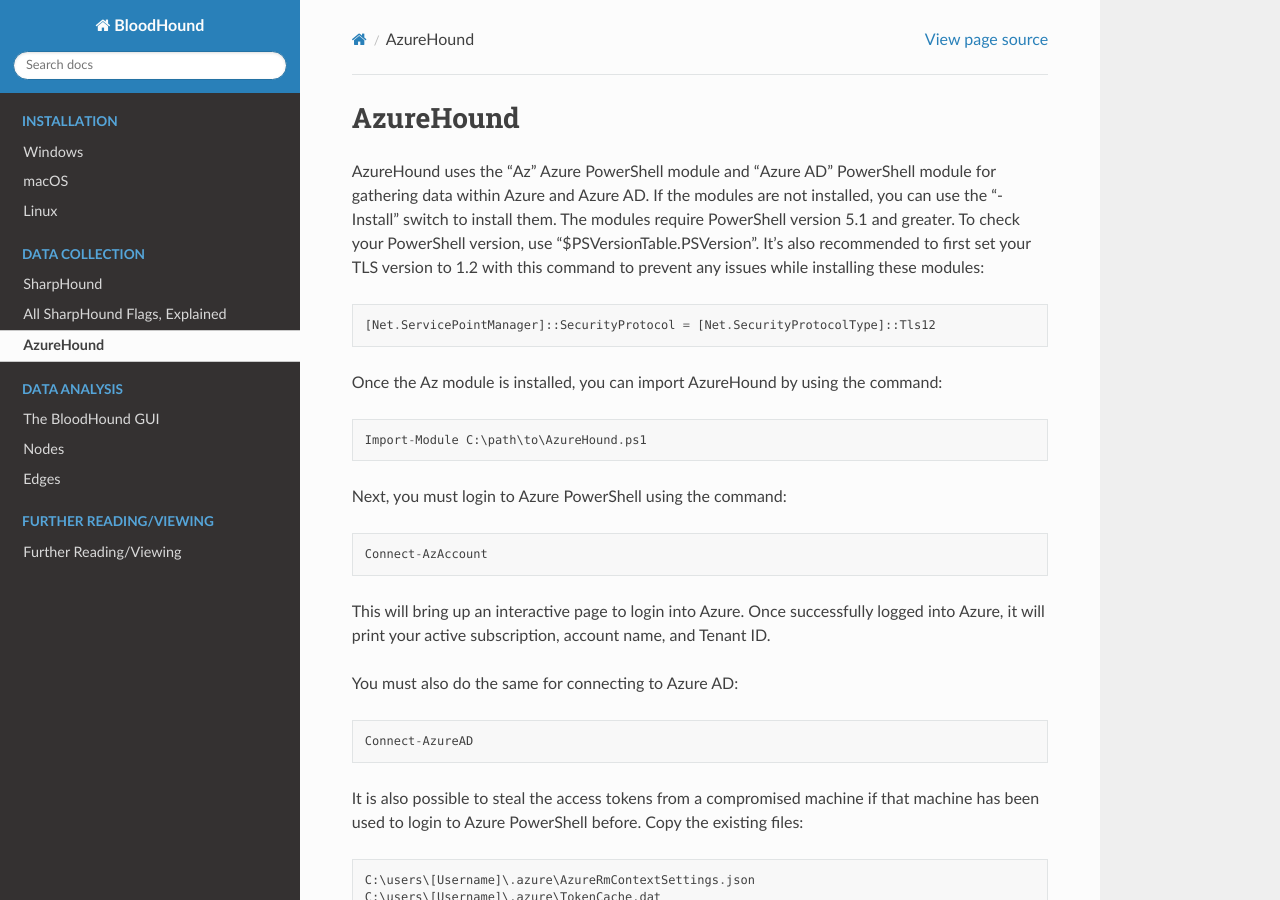
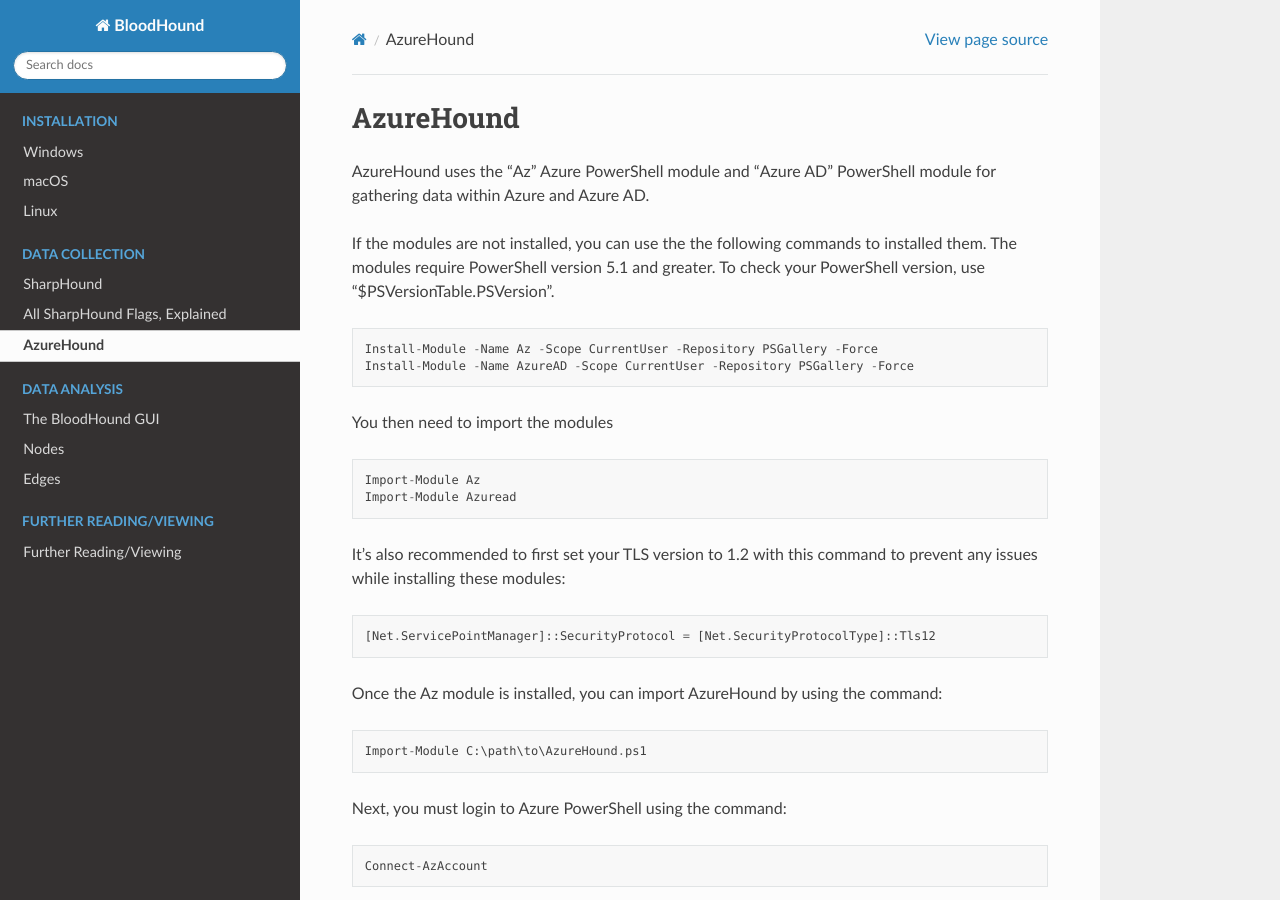
Before and after one commit to BloodHoundAD/BloodHound, a Sphinx documentation site: the page built from docs/data-collection/azurehound.rst, in a window 1280 px wide and 900 px high. Built offline with Sphinx 7.4.7 and the Read the Docs theme 2.0.0, drawn with Linux system fonts in a browser that asks for light colours; pages that are not in the unit, such as notebooks, are missing from menus.

Commit message:
AZ & AzureAD installation instructions
The installation options for the required modules were not very explicit and you had to do some Google to actually be able to install them.
I added what worked in Powershell Core

```diff
--- a/docs/data-collection/azurehound.rst
+++ b/docs/data-collection/azurehound.rst
@@ -2,10 +2,25 @@
 ==========
 
 AzureHound uses the “Az” Azure PowerShell module and “Azure AD” PowerShell
-module for gathering data within Azure and Azure AD. If the modules are not
-installed, you can use the “-Install” switch to install them. The modules
-require PowerShell version 5.1 and greater. To check your PowerShell version,
-use “$PSVersionTable.PSVersion”. It’s also recommended to first set your TLS
+module for gathering data within Azure and Azure AD.
+
+If the modules are not installed, you can use the the following commands to installed them.
+The modules require PowerShell version 5.1 and greater. To check your PowerShell version,
+use “$PSVersionTable.PSVersion”.
+
+::
+
+    Install-Module -Name Az -Scope CurrentUser -Repository PSGallery -Force
+    Install-Module -Name AzureAD -Scope CurrentUser -Repository PSGallery -Force
+
+You then need to import the modules
+
+::
+
+    Import-Module Az
+    Import-Module Azuread
+
+It’s also recommended to first set your TLS
 version to 1.2 with this command to prevent any issues while installing these
 modules:
 
```
